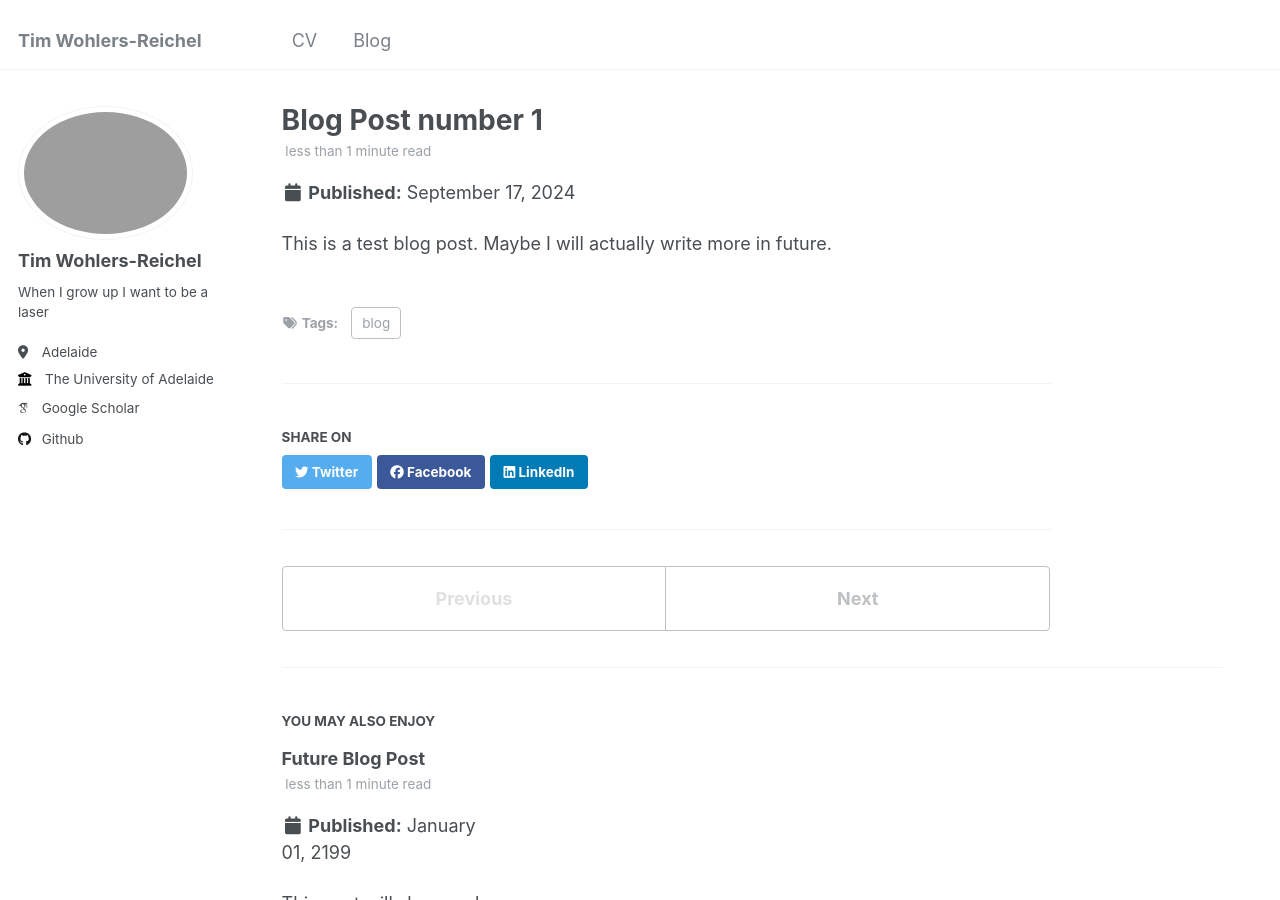
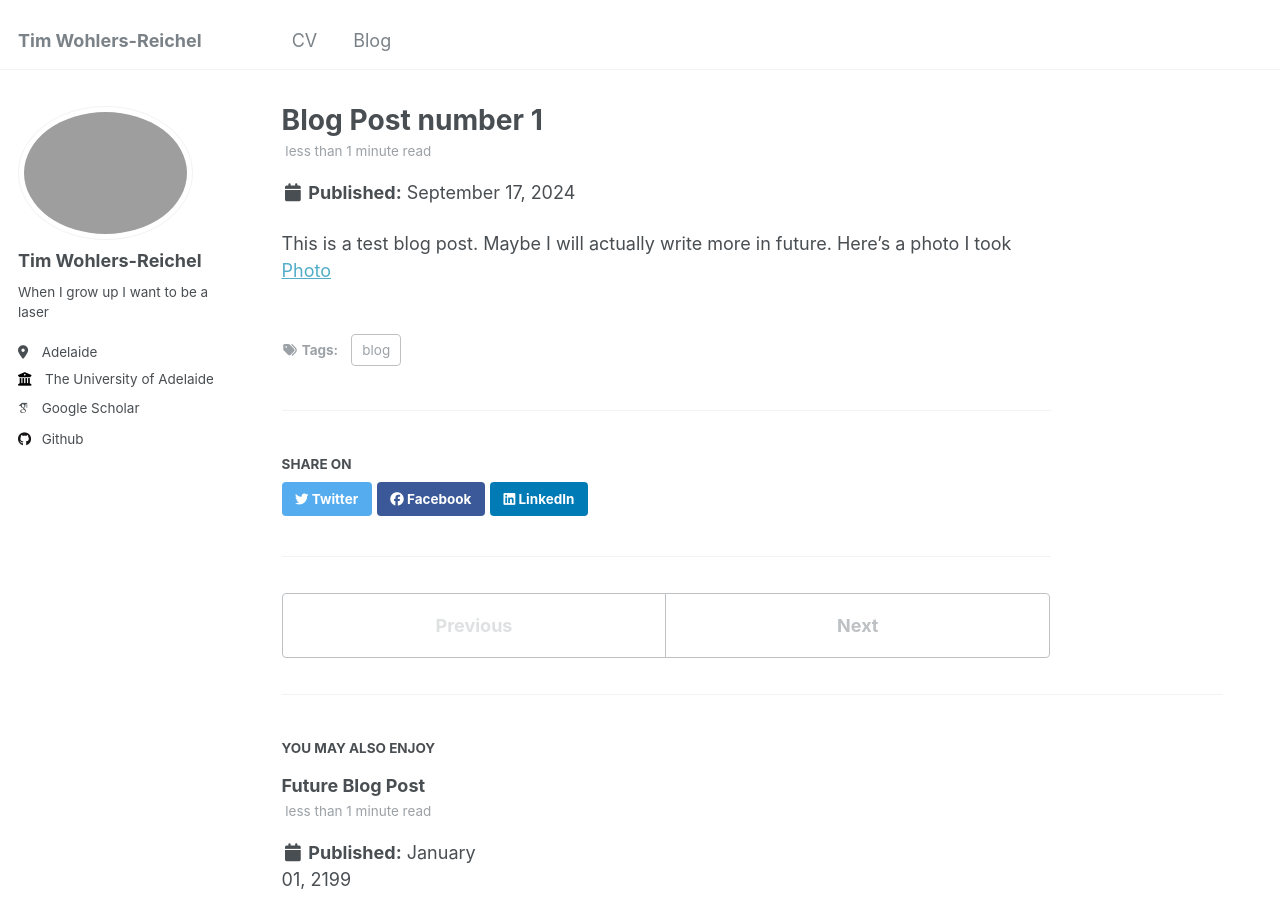
Before and after one commit to timfwr/timfwr.github.io, a Jekyll site: the page built from _posts/2024-09-17-blog-post-1.md, in a window 1280 px wide and 900 px high. Built offline with Jekyll 4.4.1, drawn with Linux system fonts in a browser that asks for light colours; some web fonts are replaced.

Commit message:
add photo
photo on blog

```diff
--- a/_posts/2024-09-17-blog-post-1.md
+++ b/_posts/2024-09-17-blog-post-1.md
@@ -7,3 +7,4 @@ tags:
 ---
 
 This is a test blog post. Maybe I will actually write more in future.
+Here's a photo I took [Photo](/assets/images/IMG_2782.png)
```
Also changed, not shown: 3 other files.
